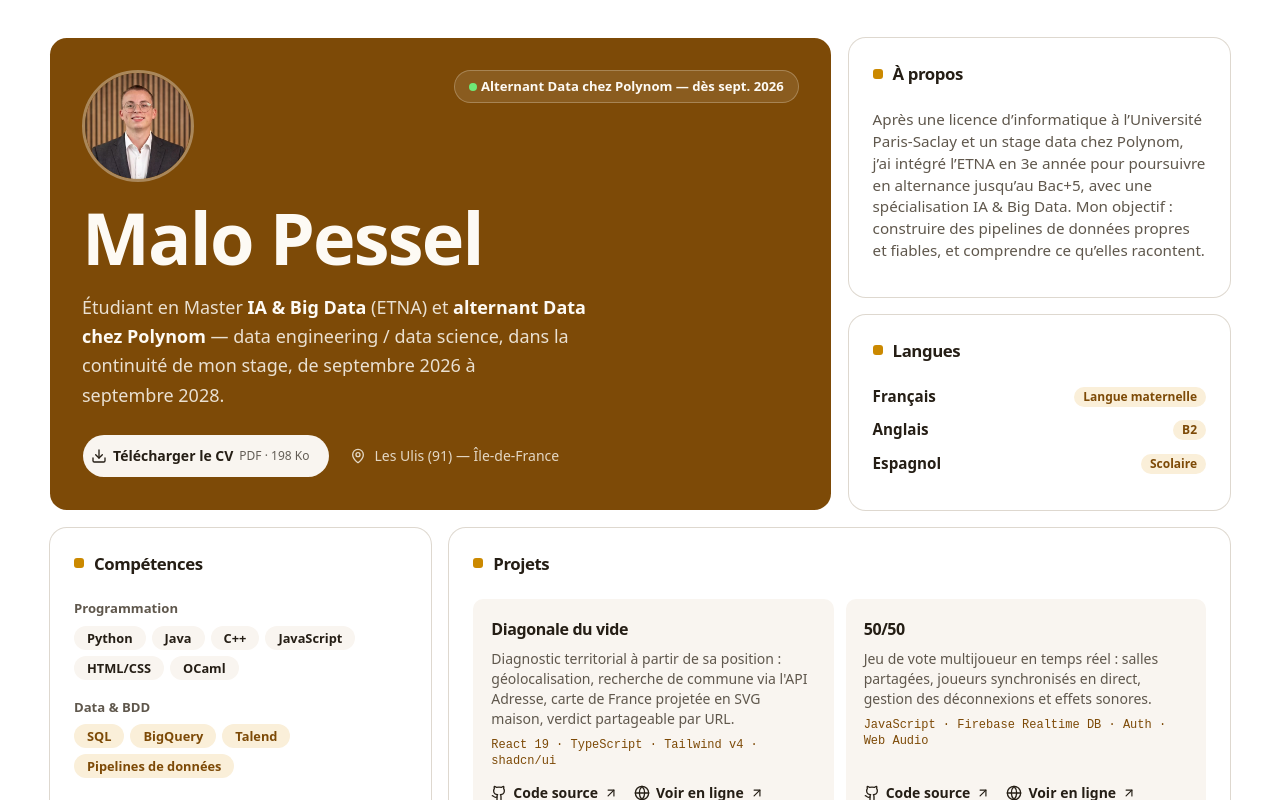
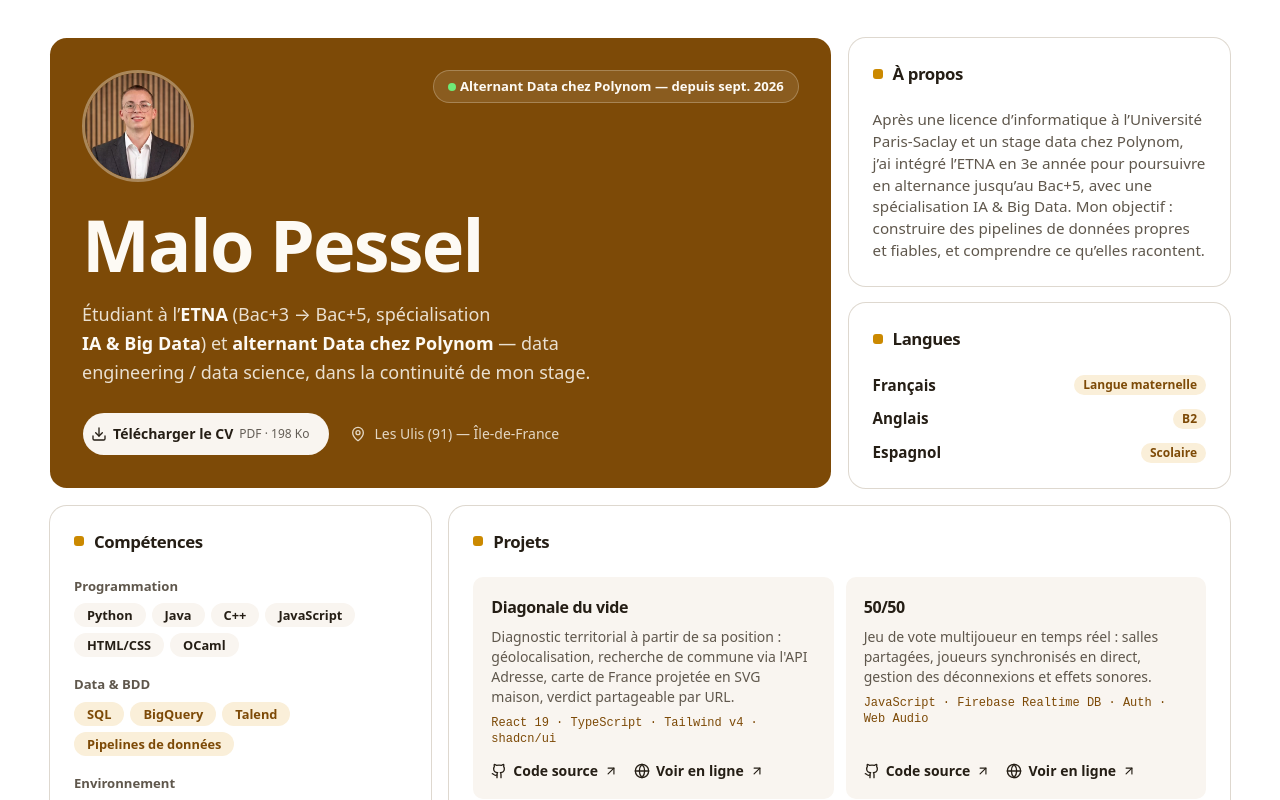
Before and after one commit to MaloPessel/portfolio-bento, a React (Vite) app: page / in a window 1280 px wide. Shown: the top 800 px of the page. Built offline with nearby package versions, Linux system fonts and the light colour scheme.

Commit message:
Refine hero section text for clarity and accuracy
Updated text to improve clarity and accuracy regarding the internship start date and educational background.

```diff
--- a/src/components/sections/hero.tsx
+++ b/src/components/sections/hero.tsx
@@ -30,7 +30,7 @@ export function Hero() {
               aria-hidden="true"
               className="size-2 shrink-0 rounded-full bg-available"
             />
-            Alternant Data chez Polynom — dès sept. 2026
+            Alternant Data chez Polynom — depuis sept.&nbsp;2026
           </Badge>
         </div>
 
@@ -39,16 +39,17 @@ export function Hero() {
         </h1>
 
         <p className="max-w-[52ch] text-base leading-relaxed text-primary-foreground/85 md:text-lg">
-          Étudiant en Master{" "}
+          Étudiant à l’
+          <strong className="font-bold text-primary-foreground">ETNA</strong>{" "}
+          (Bac+3&nbsp;→&nbsp;Bac+5, spécialisation{" "}
           <strong className="font-bold text-primary-foreground">
             IA&nbsp;&amp;&nbsp;Big&nbsp;Data
-          </strong>{" "}
-          (ETNA) et{" "}
+          </strong>
+          ) et{" "}
           <strong className="font-bold text-primary-foreground">
             alternant Data chez Polynom
           </strong>{" "}
-          — data engineering / data science, dans la continuité de mon stage, de
-          septembre&nbsp;2026 à septembre&nbsp;2028.
+          — data engineering / data science, dans la continuité de mon stage.
         </p>
 
         <div className="mt-1 flex flex-wrap items-center gap-x-5 gap-y-3.5">
```
